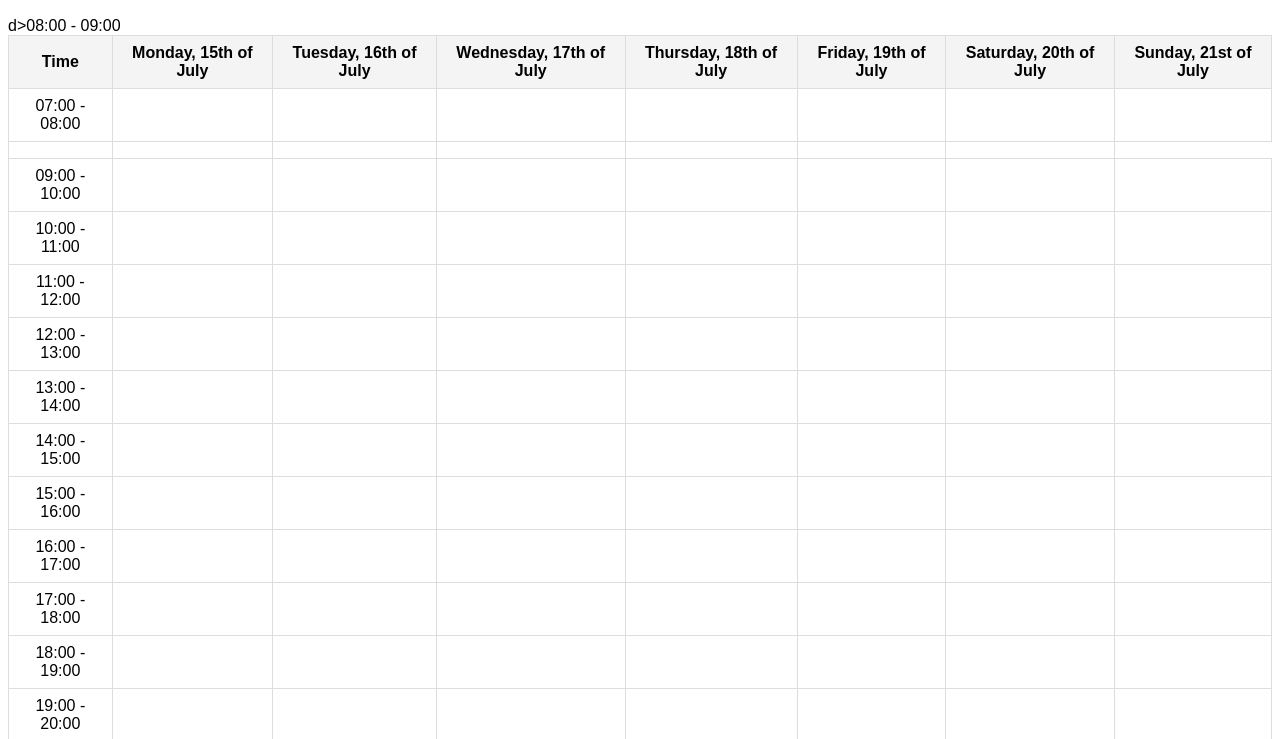
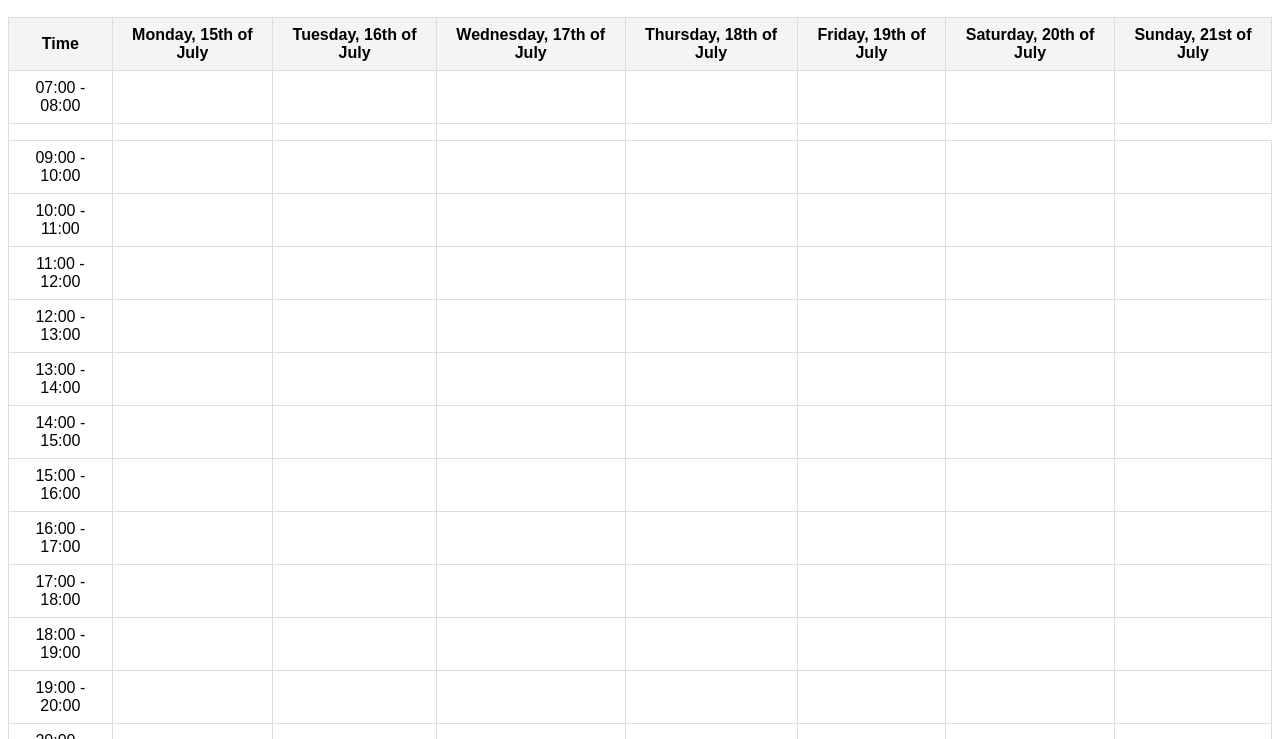
Before and after one commit to rngcarrypotter/schedule, a plain HTML site: page index.html in a window 1280 px wide. Shown: the part 61-800 px from the top of the page. Drawn offline with Linux system fonts and the light colour scheme.

Commit message:
Update index.html

```diff
--- a/index.html
+++ b/index.html
@@ -35,7 +35,7 @@
                 <td data-day="Saturday" data-time="07:00-08:00"></td>
                 <td data-day="Sunday" data-time="07:00-08:00"></td>
             </tr>
-            d>08:00 - 09:00</td>
+            <tr>
                 <td data-day="Monday" data-time="08:00-09:00"></td>
                 <td data-day="Tuesday" data-time="08:00-09:00"></td>
                 <td data-day="Wednesday" data-time="08:00-09:00"></td>
```
